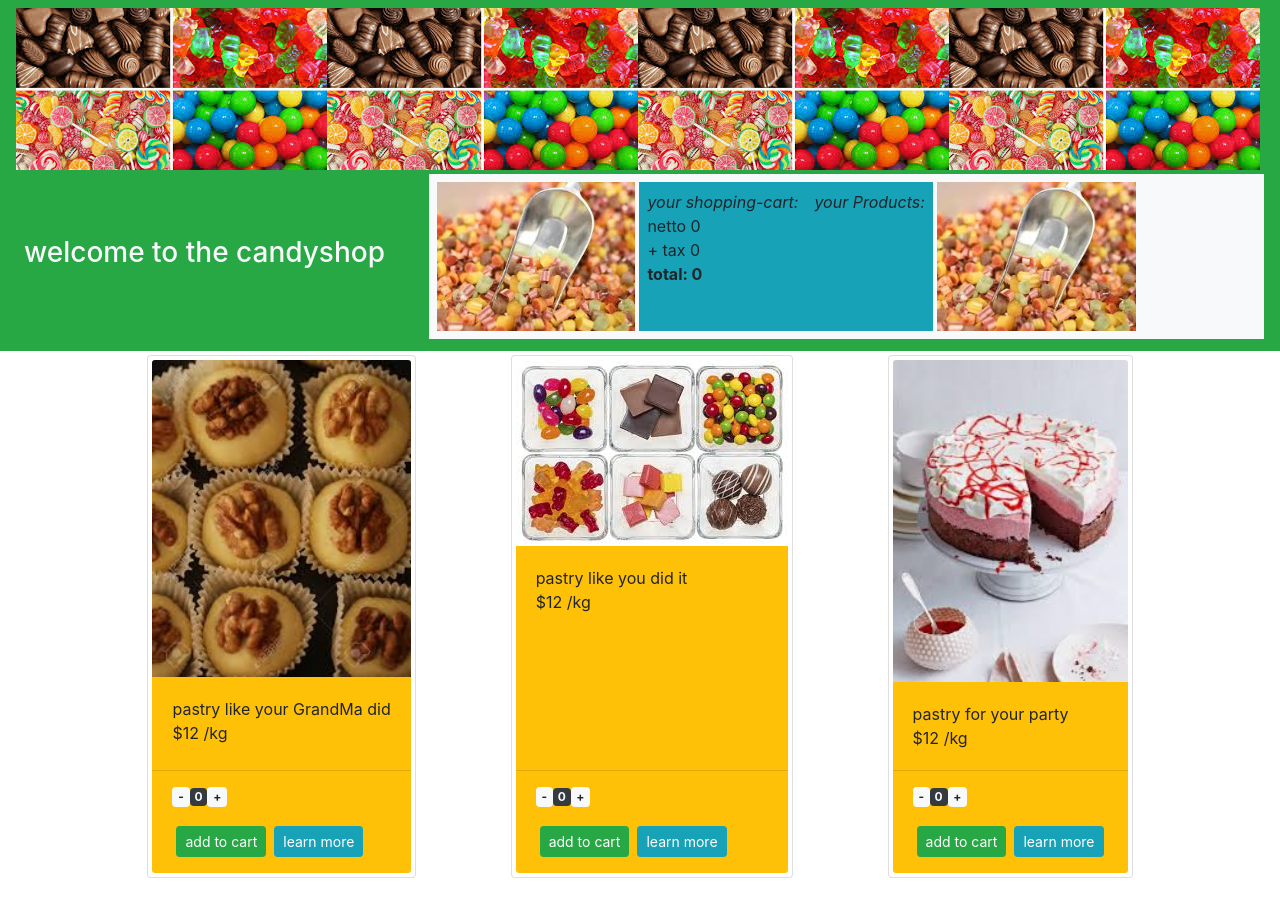
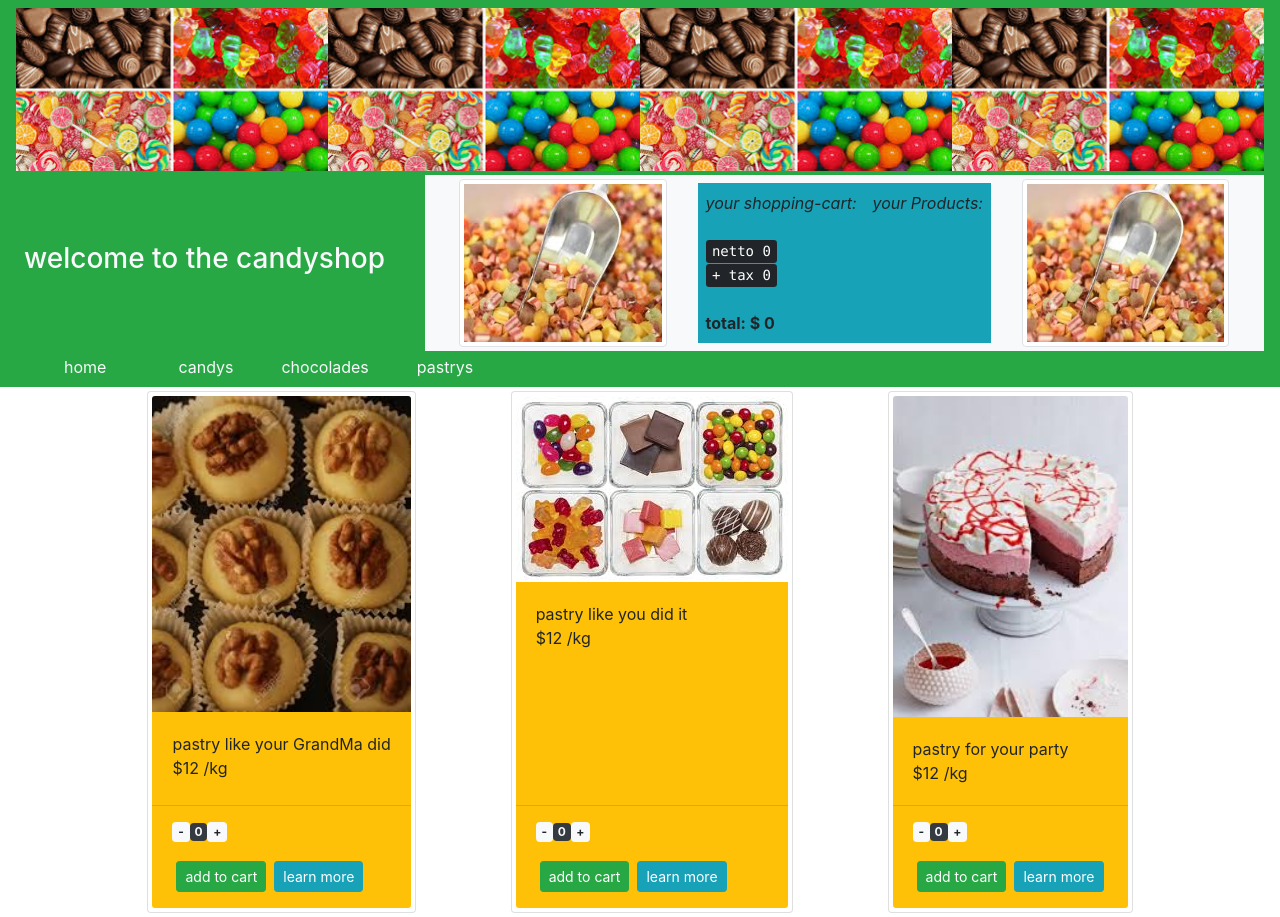
Before and after one commit to jensso/candyshop, a React (Create React App) app: page /pastrys in a window 1280 px wide. Before the commit the page ends 882 px from the top, so only its background shows below. Built offline with nearby package versions, Linux system fonts and the light colour scheme.

Commit message:
fixed basket

```diff
--- a/src/components/Home.js
+++ b/src/components/Home.js
@@ -8,13 +8,13 @@ export class Home extends React.Component {
   render() {
     return(
         <>
-        <div className="jumbotron d-flex bg-success p-2 m-1">
+        <div className="jumbotron d-flex bg-success p-2 my-1">
           <NavLink className="m-1 p-2 nav-link lead bg-light" to="/pastrys">
-                          see our delicious pastrys <img src={pastry} width="100%" alt="X"/></NavLink>
+          see our delicious pastrys <img className="rounded" src={pastry} width="100%" alt="X"/></NavLink>
           <NavLink className="m-1 p-1 nav-link lead bg-light" to="/candys">
-                          find our Selection of candys<img src={candy} width="100%" alt="X"/></NavLink>
+          find our Selection of candys<img className="rounded" src={candy} width="100%" alt="X"/></NavLink>
           <NavLink className="m-1 p-2 nav-link lead bg-light" to="/chocolades">
-              find chocolates from different countrys<img src={choco} width="100%" alt="X"/></NavLink>
+          find chocolates from different countrys<img className="rounded" src={choco} width="100%" alt="X"/></NavLink>
         </div>
         </>
     )
--- a/src/components/MoreInfo.js
+++ b/src/components/MoreInfo.js
@@ -1,5 +1,5 @@
 import React from 'react';
-import { NavLink } from 'react-router-dom';
+import { NavLink, Redirect } from 'react-router-dom';
 
 export class MoreInfo extends React.Component {
   render() {
@@ -7,6 +7,7 @@ export class MoreInfo extends React.Component {
       <div className="jumbotron bg-info m-2 p-2">
         <p className="lead text-light">more info about this product...blablabla</p>
         <NavLink to='/'className="text-secondary">home</NavLink>
+
       </div>
     )
   }
--- a/src/components/NavBasket.js
+++ b/src/components/NavBasket.js
@@ -13,19 +13,23 @@ class NavBasket extends React.Component {
   render() {
     return(
       <nav className="navbar bg-success">
-        <NavLink to='/'className="text-light">
           <img src={candyshop} width="25%" alt="X"/>
           <img src={candyshop} width="25%" alt="X"/>
           <img src={candyshop} width="25%" alt="X"/>
           <img src={candyshop} width="25%" alt="X"/>
-        </NavLink>
         <h3 className="title bg-success text-light p-2">welcome to the candyshop</h3>
         <section className="d-flex bg-light my-1 p-1">
-        <img className="p-1" src={basket} alt="X" width="25%" height="40%"/>
+        <img className="p-1 img-thumbnail mx-auto" src={basket} alt="X" width="25%"/>
         <ShoppingCartRX />
         <ShoppingBasketRX />
-        <img className="p-1" src={basket} alt="X" width="25%" height="40%"/>
+        <img className="p-1 img-thumbnail mx-auto" src={basket} alt="X" width="25%"/>
         </section>
+        <span className="d-flex bg-success">
+        <NavLink to='/'className="text-light mx-4 px-4">home</NavLink>
+        <NavLink to='/candys'className="text-light px-4">candys</NavLink>
+        <NavLink to='/chocolades'className="text-light px-4">chocolades</NavLink>
+        <NavLink to='/pastrys'className="text-light px-4">pastrys</NavLink>
+        </span>
       </nav>
     )
   }
--- a/src/components/ProductFooter.js
+++ b/src/components/ProductFooter.js
@@ -9,7 +9,7 @@ class ProductFooter extends React.Component {
     return(
       <div className="card-footer bg-warning">
         <button onClick={this.props.decItem} className="btn badge bg-light">-</button>
-        <p className="badge lead bg-dark text-light">{this.props.counter}</p>
+        <p id="123" className="badge lead bg-dark text-light" value={this.props.counter}>{this.props.counter}</p>
         <button onClick={this.props.addItem} className="btn badge bg-light">+</button><br/>
         <button onClick={this.props.transmit} className="m-1 btn btn-success btn-sm">add to cart</button>
         <NavLink to='/more'className="text-light">
@@ -22,10 +22,11 @@ class ProductFooter extends React.Component {
 
 export const mapStateToProps = (state)=> {
   return {
+    counter: state.counter,
     basket: state.basket,
-    newOrder: {...state.newOrder},
-    amount: state.amount,
-    counter: state.counter,
+    cart: state.cart,
+    orders: state.orders,
+    newOrder: state.newOrder,
     choco: state.choco,
     pastry: state.pastry,
     candy: state.candy
--- a/src/components/ShoppingBasket.js
+++ b/src/components/ShoppingBasket.js
@@ -7,8 +7,10 @@ class ShoppingBasket extends React.Component {
     return(
       <div className="bg-info my-1 p-2">
         <i>your Products:</i><br/>
-        <ul>
-        {this.props.basket.map((obj, index)=><li key={index}>{obj.amount}x {obj.type} per {(obj.price).toFixed(2)}</li>)}
+        <ul className="text-right">
+        {this.props.choco.amount!==0 && <li>{this.props.choco.amount}x {this.props.choco.type} per {(this.props.choco.price).toFixed(2)}</li>}
+        {this.props.candy.amount!==0 && <li>{this.props.candy.amount}x {this.props.candy.type} per {(this.props.candy.price).toFixed(2)}</li>}
+        {this.props.pastry.amount!==0 && <li>{this.props.pastry.amount}x {this.props.pastry.type} per {(this.props.pastry.price).toFixed(2)}</li>}
         </ul>
       </div>
     )
--- a/src/components/ShoppingCart.js
+++ b/src/components/ShoppingCart.js
@@ -6,10 +6,10 @@ export class ShoppingCart extends React.Component {
   render() {
     return(
       <div className="bg-info my-1 p-2">
-        <i>your shopping-cart:</i><br/>
-        netto {this.props.newOrder.netto}<br/>
-        + tax {this.props.newOrder.tax}<br/>
-        <b>total: {this.props.newOrder.sum}</b>
+        <i>your shopping-cart:</i><br/><br/>
+        <kbd>netto {this.props.newOrder.netto}</kbd><br/>
+        <kbd>+ tax {this.props.newOrder.tax}</kbd><br/><br/>
+        <b>total: $ {this.props.newOrder.sum}</b>
       </div>
     )
   }
--- a/src/redux.js
+++ b/src/redux.js
@@ -1,14 +1,14 @@
 import {createStore} from 'redux';
 
-const initialState = {amount: 0,
-                      counter: 0,
-                      price: 12,
+
+const initialState = {counter: 0,
                       basket: [],
                       cart: [],
+                      orders: [],
                       newOrder: {sum:0,tax:0,netto:0},
-                      choco: {type: 'choco', amount:0, price: 9.50},
-                      pastry: {type: 'pastry', amount:0, price:12},
-                      candy: {type: 'candy', amount: 0, price: 8},
+                      choco: {type: 'choco', amount:0, price: 9.50, sum:0},
+                      pastry: {type: 'pastry', amount:0, price:12, sum:0},
+                      candy: {type: 'candy', amount: 0, price: 8,sum:0},
                       };
 const reducer = (state=initialState, action)=> {
   const copyOfState = {...state};
@@ -17,13 +17,11 @@ const reducer = (state=initialState, action)=> {
 
     case 'ADD':
     copyOfState.counter = copyOfState.counter+1;
-    copyOfState.amount = copyOfState.amount+1;
     return copyOfState;
 
     case 'DEC':
     if (copyOfState.counter > 0) {
     copyOfState.counter = copyOfState.counter-1;
-    copyOfState.amount = copyOfState.amount-1;
     return copyOfState;
     }
     else {
@@ -32,57 +30,78 @@ const reducer = (state=initialState, action)=> {
 
     case 'BUY':
       if (action.target === 'choco') {
-      copyOfState.choco.amount = copyOfState.counter;
-      copyOfState.newOrder.sum = (copyOfState.choco.amount*copyOfState.choco.price).toFixed(2);
-      copyOfState.newOrder.netto = (copyOfState.newOrder.sum / 1.19).toFixed(2);
-      copyOfState.newOrder.tax = (copyOfState.newOrder.sum-copyOfState.newOrder.netto).toFixed(2);
+      copyOfState.choco.amount = state.choco.amount + action.value;
+      copyOfState.choco.sum = (state.choco.amount * state.choco.price).toFixed(2);
+
         if (copyOfState.counter > 0) {
-      copyOfState.cart = [...state.cart, {...state.newOrder}];
-      copyOfState.basket = [...state.basket, state.choco];
+        copyOfState.basket = [...copyOfState.basket, state.choco];
         copyOfState.counter = 0;
         }
+        if (0===0) {
+          console.log(copyOfState);
+          copyOfState.newOrder.sum = copyOfState.basket.reduce((total, obj)=> {return total + obj.sum},0);
+          copyOfState.newOrder.netto = (copyOfState.newOrder.sum / 1.19).toFixed(2);
+          copyOfState.newOrder.tax = (copyOfState.newOrder.sum - copyOfState.newOrder.netto).toFixed(2);
+        }
+
       return copyOfState;
       }
       if (action.target === 'pastry') {
-      copyOfState.pastry.amount = copyOfState.counter;
-      copyOfState.newOrder.sum = (copyOfState.pastry.amount*copyOfState.pastry.price).toFixed(2);
-      copyOfState.newOrder.netto = (copyOfState.newOrder.sum / 1.19).toFixed(2);
-      copyOfState.newOrder.tax = (copyOfState.newOrder.sum-copyOfState.newOrder.netto).toFixed(2);
-      copyOfState.cart = [...state.cart, {...state.newOrder}];
+      copyOfState.pastry.amount = state.pastry.amount + action.value;
+      copyOfState.pastry.sum = (state.pastry.amount * state.pastry.price).toFixed(2);
+
         if (copyOfState.counter > 0) {
         copyOfState.basket = [...state.basket, state.pastry];
         copyOfState.counter = 0;
         }
+        if (0===0) {
+          console.log(copyOfState);
+          copyOfState.newOrder.sum = copyOfState.basket.reduce((total, obj)=> {return total + obj.sum},0);
+          copyOfState.newOrder.netto = (copyOfState.newOrder.sum / 1.19).toFixed(2);
+          copyOfState.newOrder.tax = (copyOfState.newOrder.sum - copyOfState.newOrder.netto).toFixed(2);
+        }
+
       return copyOfState;
       }
       if (action.target === 'candy') {
-      copyOfState.candy.amount = copyOfState.counter;
-      copyOfState.newOrder.sum = (copyOfState.candy.amount*copyOfState.candy.price).toFixed(2);
-      copyOfState.newOrder.netto = (copyOfState.newOrder.sum / 1.19).toFixed(2);
-      copyOfState.newOrder.tax = (copyOfState.newOrder.sum-copyOfState.newOrder.netto).toFixed(2);
+      copyOfState.candy.amount = state.candy.amount + action.value;
+      copyOfState.candy.sum = (state.candy.amount * state.candy.price).toFixed(2);
+
         if (copyOfState.counter > 0) {
-      copyOfState.cart = [...state.cart, {...state.newOrder}];
         copyOfState.basket = [...state.basket, state.candy];
         copyOfState.counter = 0;
         }
+        if (0===0) {
+          console.log(copyOfState);
+          copyOfState.newOrder.sum = copyOfState.basket.reduce((total, obj)=> {return total + obj.sum},0);
+          copyOfState.newOrder.netto = (copyOfState.newOrder.sum / 1.19).toFixed(2);
+          copyOfState.newOrder.tax = (copyOfState.newOrder.sum - copyOfState.newOrder.netto).toFixed(2);
+        }
+
       return copyOfState;
       }
+
       break;
+
       default:
       return state;
   }
 }
 export let transmit = (ev)=> {
+  let val = document.getElementById("123").innerText;
+  let valAsNum = parseInt(val);
+
   return {
     type: 'BUY',
     event: ev,
-    target: ev.target.parentElement.previousSibling.getAttribute('cat')
+    target: ev.target.parentElement.previousSibling.getAttribute('cat'),
+    value: valAsNum
   }
 }
 export let plus = (ev)=> {
   return {
     type: 'ADD',
-    event: ev
+    event: ev,
   }
 }
 export let minus = (ev)=> {
```
Lines whose indentation alone changed are shown as unchanged.
